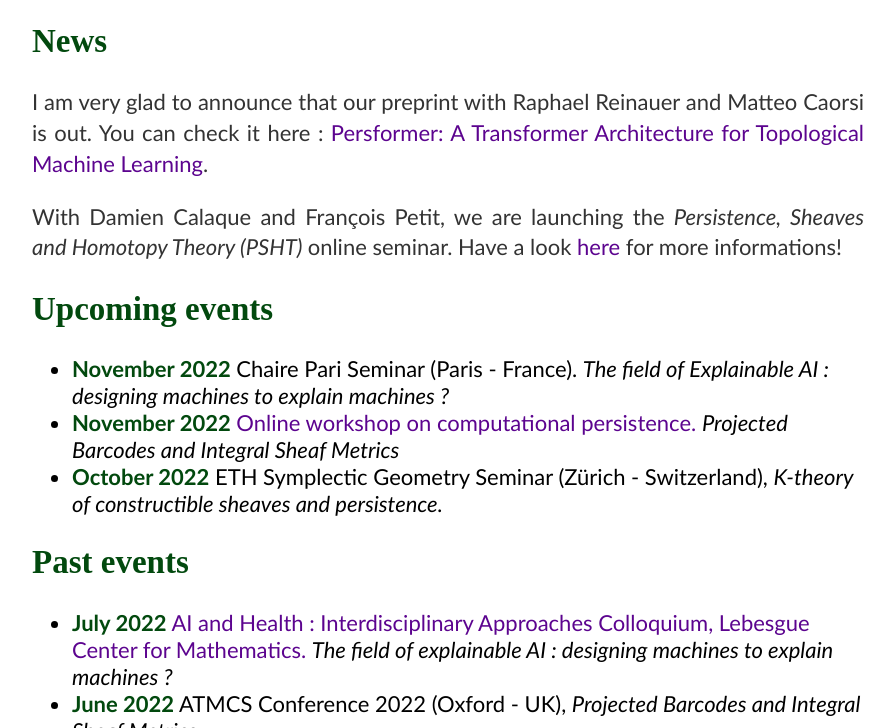
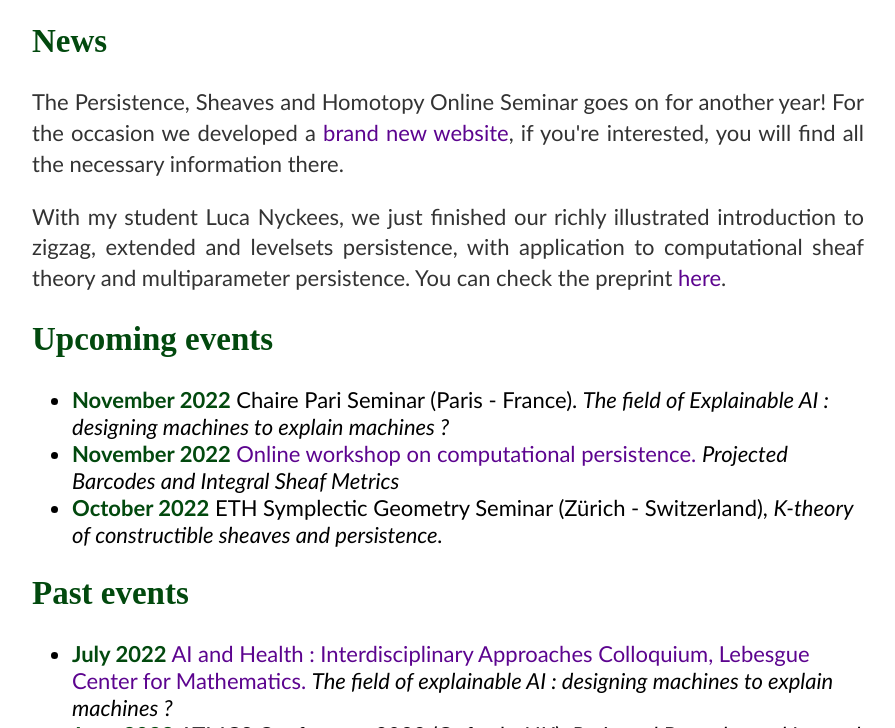
Before and after one commit to nberkouk/nberkouk.github.io, a Jekyll site: the page built from index.html, in a window 1280 px wide and 900 px high, scrolled down 1207 px, cut to the strip 172-900 px from the top of the window. Shown: the whole strip, without its empty margins (192-1087 px from the left). Built offline with Jekyll 4.4.1, drawn with Linux system fonts in a browser that asks for light colours.

Commit message:
update news

```diff
--- a/index.html
+++ b/index.html
@@ -30,11 +30,10 @@ title: Nicolas Berkouk
 
 
     <h2> News </h2>
-    <p align="justify"> I am very glad to announce that our preprint with Raphael Reinauer and Matteo Caorsi is out. You can check it here : <a href="https://arxiv.org/abs/2112.15210"> Persformer: A Transformer Architecture for Topological Machine Learning</a>.
+    <p align="justify"> The Persistence, Sheaves and Homotopy Online Seminar goes on for another year! For the occasion we developed a <a href="https://psht-seminar.github.io/">brand new website</a>, if you're interested, you will find all the necessary information there.
       </p>
 
-    	<p align="justify"> With Damien Calaque and François Petit, we are launching the <i> Persistence, Sheaves and Homotopy Theory (PSHT) </i> online seminar.
-        Have a look <a href="https://nberkouk.github.io/psht.html">here</a> for more informations!
+    	<p align="justify"> With my student Luca Nyckees, we just finished our richly illustrated introduction to zigzag, extended and levelsets persistence, with application to computational sheaf theory and multiparameter persistence. You can check the preprint <a href="https://arxiv.org/abs/2210.00916">here</a>.
         </p>
 
 
```
